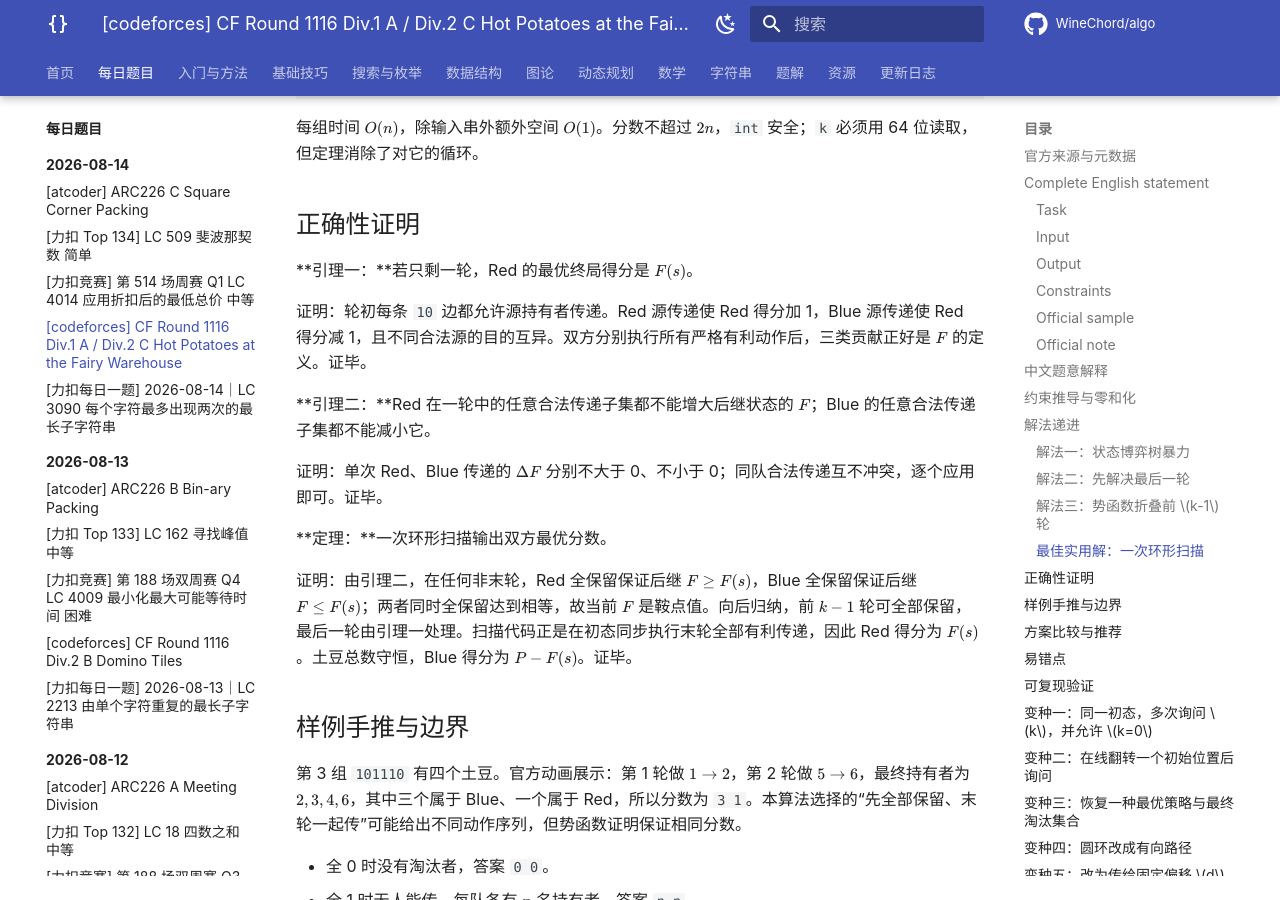
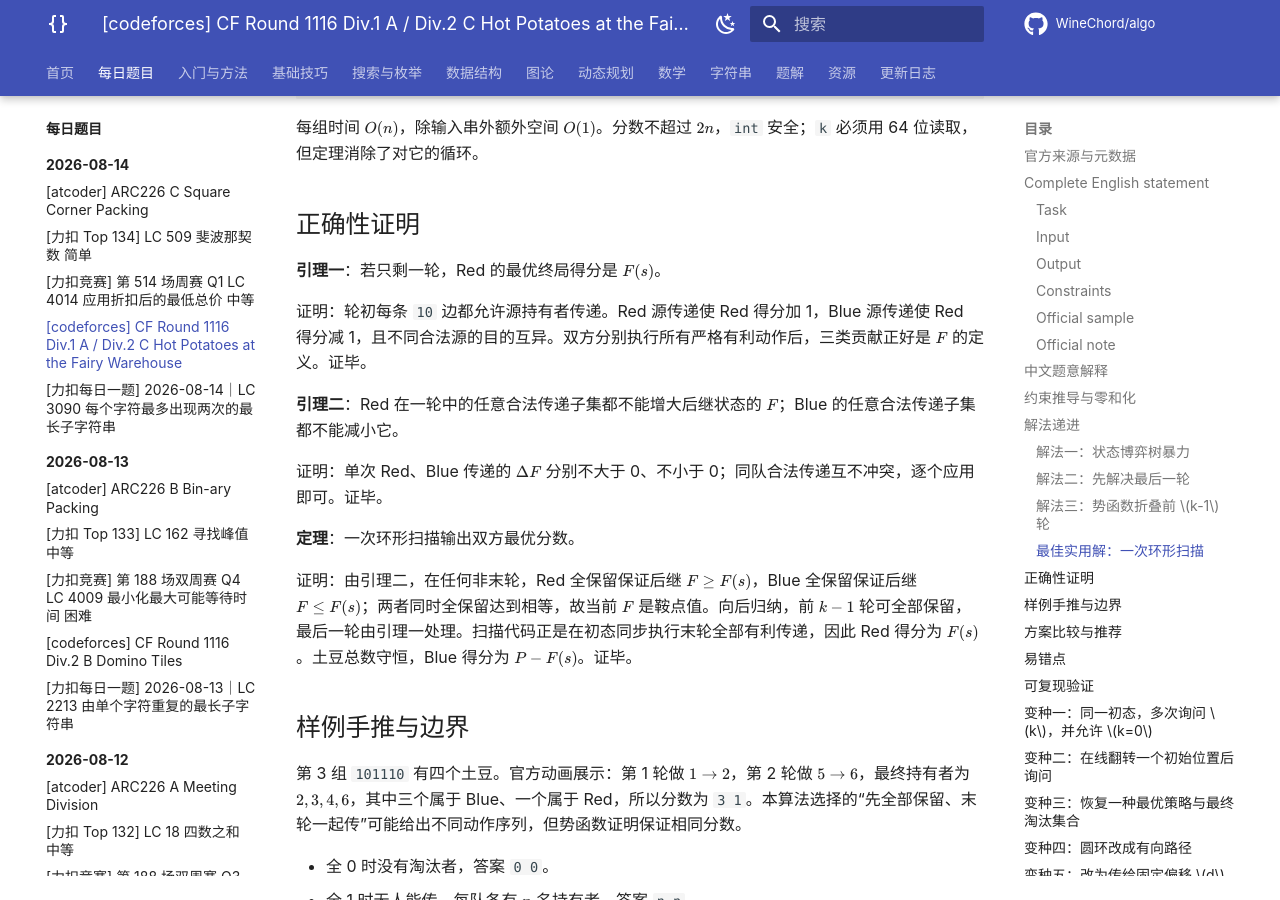
Before and after one commit to WineChord/algo, an MkDocs documentation site: the page built from docs/daily/2026-08-14/codeforces-2256-c.md, in a window 1280 px wide and 900 px high, scrolled down 6591 px. Built offline with MkDocs 1.6.1 and Material for MkDocs 9.7.7, drawn with Linux system fonts in a browser that asks for light colours; nearby versions of some CDN libraries; library files that are not in the unit come from our copies; comment, search, counter and statistics services are not loaded.

```diff
--- a/docs/daily/2026-08-14/codeforces-2256-c.md
+++ b/docs/daily/2026-08-14/codeforces-2256-c.md
@@ -8,7 +8,7 @@ title: "[codeforces] CF Round 1116 Div.1 A / Div.2 C Hot Potatoes at the Fairy W
 
 <p class="daily-archive-utility"><a href="../">返回 2026-08-14 题目列表</a> · <a href="../../../dp/game-dp/">进入知识专题</a></p>
 
-<!-- DAILY_CANONICAL_BODY_START sha256=d983d6eb22e89a6bf63d472e670ec49c925d851b63120067312486ead25e4f02 -->
+<!-- DAILY_CANONICAL_BODY_START sha256=e8209032be6a7fac59c79a7a9de1839b4c853f67a82be683b623ce661d45ff8d -->
 [Official problem: Codeforces 2256C - Hot Potatoes at the Fairy Warehouse](https://codeforces.com/contest/2256/problem/C)
 
 ## 官方来源与元数据
@@ -250,15 +250,15 @@ int main() {
 
 ## 正确性证明
 
-**引理一：**若只剩一轮，Red 的最优终局得分是 $F(s)$。
+**引理一**：若只剩一轮，Red 的最优终局得分是 $F(s)$。
 
 证明：轮初每条 `10` 边都允许源持有者传递。Red 源传递使 Red 得分加 1，Blue 源传递使 Red 得分减 1，且不同合法源的目的互异。双方分别执行所有严格有利动作后，三类贡献正好是 $F$ 的定义。证毕。
 
-**引理二：**Red 在一轮中的任意合法传递子集都不能增大后继状态的 $F$；Blue 的任意合法传递子集都不能减小它。
+**引理二**：Red 在一轮中的任意合法传递子集都不能增大后继状态的 $F$；Blue 的任意合法传递子集都不能减小它。
 
 证明：单次 Red、Blue 传递的 $\Delta F$ 分别不大于 0、不小于 0；同队合法传递互不冲突，逐个应用即可。证毕。
 
-**定理：**一次环形扫描输出双方最优分数。
+**定理**：一次环形扫描输出双方最优分数。
 
 证明：由引理二，在任何非末轮，Red 全保留保证后继 $F\ge F(s)$，Blue 全保留保证后继 $F\le F(s)$；两者同时全保留达到相等，故当前 $F$ 是鞍点值。向后归纳，前 $k-1$ 轮可全部保留，最后一轮由引理一处理。扫描代码正是在初态同步执行末轮全部有利传递，因此 Red 得分为 $F(s)$。土豆总数守恒，Blue 得分为 $P-F(s)$。证毕。
 
```
Also changed, not shown: docs/daily/archive.json.
